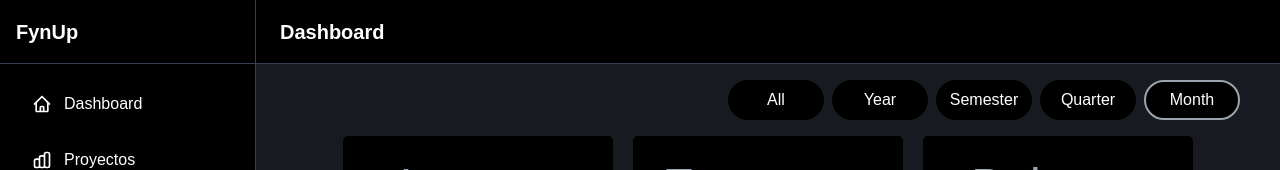
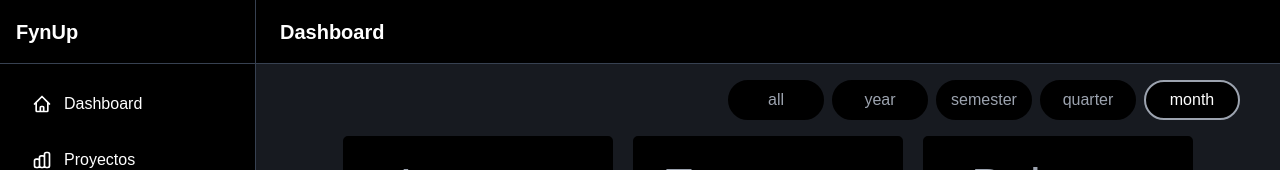
Before and after one commit to DiegoGp227/CoinMaster-v2, a Next.js app in the folder front/: page / in a window 1280 px wide. Shown: the top 170 px of the page. Built offline with nearby package versions, Linux system fonts and the light colour scheme; no server answers; what easy-peasy would draw is missing.

Commit message:
[ refactor ] Fiter button refactorized

```diff
--- /dev/null
+++ b/front/app/components/atoms/FilterButton.tsx
@@ -0,0 +1,26 @@
+import { FilterOption } from "../organisms/DashboardOrganism";
+
+interface IFilterButtonProps {
+  setFilterDate: React.Dispatch<React.SetStateAction<FilterOption>>;
+  filterDate: string;
+  value: FilterOption;
+}
+
+export default function FilterButton({
+  setFilterDate,
+  filterDate,
+  value,
+}: IFilterButtonProps) {
+  return (
+    <button
+      onClick={() => {
+        setFilterDate(`${value}`);
+      }}
+      className={`w-24 h-10 bg-black text-soft-gray rounded-4xl border-2 border-black hover:border-soft-gray hover:text-white transition duration-500 ${
+        filterDate === `${value}` ? "border-soft-gray text-white" : ""
+      }`}
+    >
+      {value}
+    </button>
+  );
+}
--- a/front/app/components/molecules/FilterDashboard.tsx
+++ b/front/app/components/molecules/FilterDashboard.tsx
@@ -1,3 +1,4 @@
+import FilterButton from "../atoms/FilterButton";
 import { FilterOption } from "../organisms/DashboardOrganism";
 
 interface IFilterDashboardProps {
@@ -11,56 +12,31 @@ export default function FilterDashboard({
 }: IFilterDashboardProps) {
   return (
     <div className="flex justify-end mx-10 gap-2 my-4">
-      <button
-        onClick={() => {
-          setFilterDate("all");
-        }}
-        className={`w-24 h-10 bg-black text-white rounded-4xl border-2 border-black hover:border-soft-gray transition duration-500 ${
-          filterDate === "all" ? "border-soft-gray" : ""
-        }`}
-      >
-        All
-      </button>
-      <button
-        onClick={() => {
-          setFilterDate("year");
-        }}
-        className={`w-24 h-10 bg-black text-white rounded-4xl border-2 border-black hover:border-soft-gray transition duration-500 ${
-          filterDate === "year" ? "border-soft-gray" : ""
-        }`}
-      >
-        Year
-      </button>
-      <button
-        onClick={() => {
-          setFilterDate("semester");
-        }}
-        className={`w-24 h-10 bg-black text-white rounded-4xl border-2 border-black hover:border-soft-gray transition duration-500 ${
-          filterDate === "semester" ? "border-soft-gray" : ""
-        }`}
-      >
-        Semester
-      </button>
-      <button
-        onClick={() => {
-          setFilterDate("quarter");
-        }}
-        className={`w-24 h-10 bg-black text-white rounded-4xl border-2 border-black hover:border-soft-gray transition duration-500 ${
-          filterDate === "quarter" ? "border-soft-gray" : ""
-        }`}
-      >
-        Quarter
-      </button>
-      <button
-        onClick={() => {
-          setFilterDate("month");
-        }}
-        className={`w-24 h-10 bg-black text-white rounded-4xl border-2 border-black hover:border-soft-gray transition duration-500 ${
-          filterDate === "month" ? "border-soft-gray" : ""
-        }`}
-      >
-        Month
-      </button>
+      <FilterButton
+        filterDate={filterDate}
+        setFilterDate={setFilterDate}
+        value="all"
+      />
+      <FilterButton
+        filterDate={filterDate}
+        setFilterDate={setFilterDate}
+        value="year"
+      />
+      <FilterButton
+        filterDate={filterDate}
+        setFilterDate={setFilterDate}
+        value="semester"
+      />
+      <FilterButton
+        filterDate={filterDate}
+        setFilterDate={setFilterDate}
+        value="quarter"
+      />
+      <FilterButton
+        filterDate={filterDate}
+        setFilterDate={setFilterDate}
+        value="month"
+      />
     </div>
   );
 }
```
